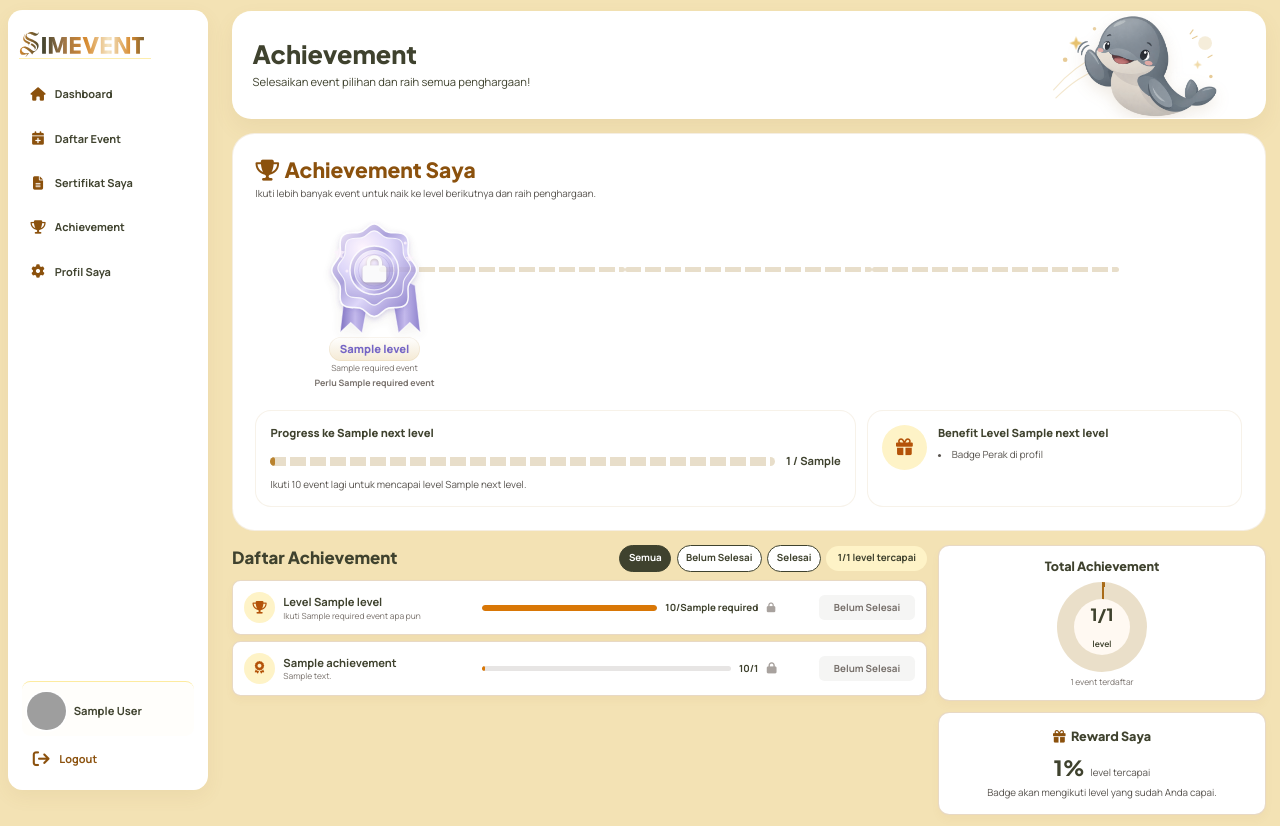
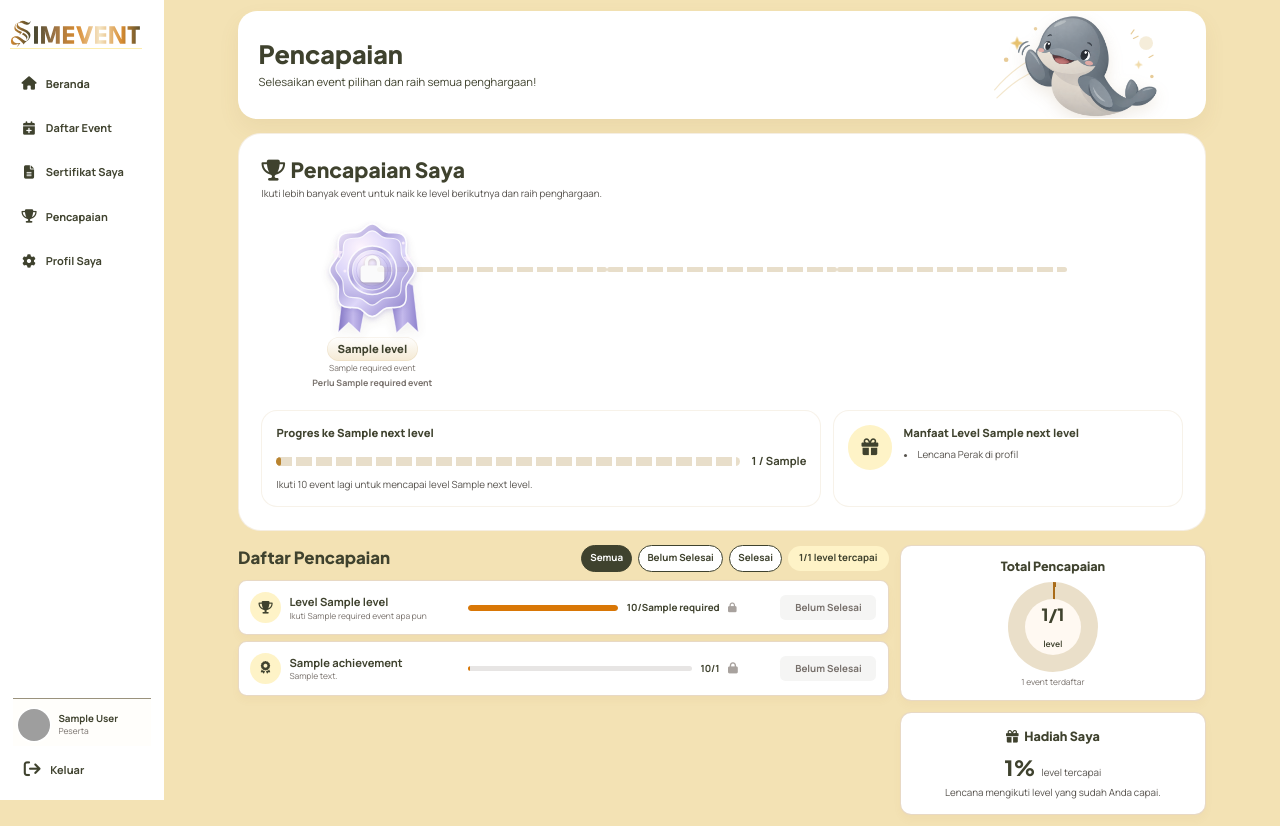
Before and after one commit to HikaruYui/simevent-web, a Django app: template frontend/templates/peserta/achievement.html in a window 1280 px wide. Run offline with Django 5.2, Linux system fonts and the light colour scheme; a user stored in the database is signed in; tables that the repository leaves empty hold one stand-in row (values such as "Sample post"); the template is opened without the code that fills it: most values are stand-ins (such as "Sample title", 1, 10 or a date in 2020); some libraries are stand-ins or nearby versions; grey boxes are pictures that could not be loaded.

Commit message:
perbaikan bar kiri di peserta

```diff
--- a/frontend/templates/peserta/achievement.html
+++ b/frontend/templates/peserta/achievement.html
@@ -1,6 +1,6 @@
 {% extends 'peserta/base_peserta.html' %}
 {% load static %}
-{% block ptitle %}Achievement{% endblock %}
+{% block ptitle %}Pencapaian{% endblock %}
 {% block peserta %}
 <style>
 #achievementProgress {
@@ -79,7 +79,7 @@
 <div class="mx-auto w-full min-w-0 max-w-[1440px] space-y-5">
  <header class="participant-page-intro participant-hero relative overflow-hidden rounded-[24px] px-5 sm:px-6 lg:px-7">
   <div class="relative z-10 max-w-2xl lg:max-w-[52%] xl:max-w-[56%]">
-   <h1 class="font-display text-3xl font-extrabold text-brand-ink sm:text-4xl">Achievement</h1>
+   <h1 class="font-display text-3xl font-extrabold text-brand-ink sm:text-4xl">Pencapaian</h1>
    <p class="mt-2">Selesaikan event pilihan dan raih semua penghargaan!</p>
   </div>
   {% include 'peserta/_pesut_hero_art.html' %}
@@ -87,7 +87,7 @@
  <section id="achievementProgress" class="rounded-[28px] p-5 sm:p-8">
   <div class="relative z-10">
    <div>
-    <h2 class="font-display text-2xl font-extrabold text-brand-orangeDeep sm:text-3xl"><i class="fa-solid fa-trophy mr-2"></i>Achievement Saya</h2>
+    <h2 class="font-display text-2xl font-extrabold text-brand-orangeDeep sm:text-3xl"><i class="fa-solid fa-trophy mr-2"></i>Pencapaian Saya</h2>
     <p class="mt-2 text-sm text-stone-600">Ikuti lebih banyak event untuk naik ke level berikutnya dan raih penghargaan.</p>
    </div>
 
@@ -130,22 +130,22 @@
 
    <div class="mt-7 grid gap-4 md:grid-cols-[1.6fr_1fr]">
     <div class="achievement-progress-panel rounded-[20px] p-5">
-     <h3 class="font-extrabold text-brand-olive">Progress {% if progress_remaining %}ke {{ next_level.name }}{% else %}achievement{% endif %}</h3>
+     <h3 class="font-extrabold text-brand-olive">Progres {% if progress_remaining %}ke {{ next_level.name }}{% else %}pencapaian{% endif %}</h3>
      <div class="mt-4 flex items-center gap-4">
       <div class="achievement-track h-3 flex-1 overflow-hidden rounded-full"><div class="achievement-track-fill h-full rounded-full transition-all" style="width:{{ progress_percent }}%"></div></div>
       <strong class="whitespace-nowrap text-brand-olive">{{ level_count }} / {{ next_threshold }}</strong>
      </div>
-     <p class="mt-3 text-sm text-stone-600">{% if progress_remaining %}Ikuti {{ progress_remaining }} event lagi untuk mencapai level {{ next_level.name }}.{% else %}Selamat, Anda telah mencapai seluruh level achievement!{% endif %}</p>
+     <p class="mt-3 text-sm text-stone-600">{% if progress_remaining %}Ikuti {{ progress_remaining }} event lagi untuk mencapai level {{ next_level.name }}.{% else %}Selamat, Anda telah mencapai seluruh level pencapaian!{% endif %}</p>
     </div>
     <div class="achievement-benefit-panel flex gap-4 rounded-[20px] p-5">
      <span class="grid h-16 w-16 shrink-0 place-items-center rounded-full bg-amber-100 text-2xl text-amber-700"><i class="fa-solid fa-gift"></i></span>
      <div>
-      <h3 class="font-extrabold text-brand-olive">Benefit Level {{ next_level.name }}</h3>
+      <h3 class="font-extrabold text-brand-olive">Manfaat Level {{ next_level.name }}</h3>
       <ul class="mt-2 list-inside list-disc space-y-1 text-sm text-stone-600">
-       {% if next_level.name == "Emas" %}<li>Badge Emas di profil</li><li>Sertifikat spesial</li><li>Akses ke event eksklusif</li>
-       {% elif next_level.name == "Platinum" %}<li>Badge Platinum di profil</li><li>Akses prioritas ke event eksklusif</li>
-       {% elif next_level.name == "Legenda" %}<li>Badge Legenda di profil</li><li>Semua benefit level sebelumnya</li><li>Reward spesial</li>
-       {% else %}<li>Badge Perak di profil</li>{% endif %}
+       {% if next_level.name == "Emas" %}<li>Lencana Emas di profil</li><li>Sertifikat spesial</li><li>Akses ke event eksklusif</li>
+       {% elif next_level.name == "Platinum" %}<li>Lencana Platinum di profil</li><li>Akses prioritas ke event eksklusif</li>
+       {% elif next_level.name == "Legenda" %}<li>Lencana Legenda di profil</li><li>Semua manfaat level sebelumnya</li><li>Hadiah spesial</li>
+       {% else %}<li>Lencana Perak di profil</li>{% endif %}
       </ul>
      </div>
     </div>
@@ -156,9 +156,9 @@
   <div id="achievementListLayout" class="grid items-stretch gap-4 lg:grid-cols-[minmax(0,1.7fr)_minmax(270px,0.8fr)]">
   <section>
     <div class="mb-3 flex flex-wrap items-center justify-between gap-3">
-    <h2 class="font-display text-2xl font-extrabold text-brand-ink">Daftar Achievement</h2>
+    <h2 class="font-display text-2xl font-extrabold text-brand-ink">Daftar Pencapaian</h2>
     <div class="flex flex-wrap items-center gap-2">
-     <div class="flex flex-wrap items-center gap-2" role="group" aria-label="Filter achievement">
+     <div class="flex flex-wrap items-center gap-2" role="group" aria-label="Filter pencapaian">
       <button type="button" class="achievement-filter rounded-full border border-[#3F422E] bg-white px-3 py-2 text-xs font-bold text-[#3F422E] transition-colors sm:text-sm" data-filter="all" aria-pressed="true">Semua</button>
       <button type="button" class="achievement-filter rounded-full border border-[#3F422E] bg-white px-3 py-2 text-xs font-bold text-[#3F422E] transition-colors sm:text-sm" data-filter="pending" aria-pressed="false">Belum Selesai</button>
       <button type="button" class="achievement-filter rounded-full border border-[#3F422E] bg-white px-3 py-2 text-xs font-bold text-[#3F422E] transition-colors sm:text-sm" data-filter="done" aria-pressed="false">Selesai</button>
@@ -183,23 +183,23 @@
      <span class="rounded-lg px-3 py-2 text-center text-sm font-bold {% if achievement.is_completed %}bg-emerald-100 text-emerald-800{% else %}bg-stone-100 text-stone-500{% endif %}">{% if achievement.is_completed %}Selesai{% else %}Belum Selesai{% endif %}</span>
     </article>
     {% endfor %}
-      <div id="achievementEmpty" class="participant-card hidden min-h-[240px] rounded-2xl p-6 text-center text-base font-semibold text-stone-500" role="status" aria-live="polite">Tidak ada achievement pada filter ini.</div>
+      <div id="achievementEmpty" class="participant-card hidden min-h-[240px] rounded-2xl p-6 text-center text-base font-semibold text-stone-500" role="status" aria-live="polite">Tidak ada pencapaian pada filter ini.</div>
    </div>
   </section>
     <aside class="grid content-start gap-4 lg:grid-rows-[auto_minmax(min-content,1fr)]">
    <section class="participant-card rounded-2xl p-4">
-    <h2 class="font-display text-center text-lg font-extrabold">Total Achievement</h2>
+    <h2 class="font-display text-center text-lg font-extrabold">Total Pencapaian</h2>
     <div class="mt-2 grid justify-items-center">
      <div class="achievement-donut grid h-32 w-32 shrink-0 place-items-center rounded-full text-center" style="--achievement-progress: {{ completed_percentage }}%"><span class="grid h-20 w-20 place-items-center rounded-full bg-[#fff9f2] font-display text-2xl font-extrabold">{{ completed_count }}/{{ levels|length }}<small class="block text-xs font-semibold">level</small></span></div>
      <p class="mt-2 text-center text-xs text-stone-500">{{ level_count }} event terdaftar</p>
     </div>
    </section>
      <section class="participant-card flex flex-col justify-center rounded-2xl p-5">
-    <h2 class="text-center font-display text-lg font-extrabold"><i class="fa-solid fa-gift mr-2 text-brand-orangeDeep"></i>Reward Saya</h2>
+    <h2 class="text-center font-display text-lg font-extrabold"><i class="fa-solid fa-gift mr-2 text-brand-orangeDeep"></i>Hadiah Saya</h2>
     <div class="mt-3 flex items-baseline justify-center gap-2"><span class="font-display text-3xl font-extrabold">{{ completed_percentage }}%</span><span class="text-sm text-stone-600">level tercapai</span></div>
-    <p class="mt-2 text-center text-sm text-stone-600">Badge akan mengikuti level yang sudah Anda capai.</p>
+    <p class="mt-2 text-center text-sm text-stone-600">Lencana mengikuti level yang sudah Anda capai.</p>
     {% for level in levels %}{% if level.completed %}
-    <div class="mt-3 flex items-center gap-3 rounded-xl bg-amber-50 p-3"><i class="fa-solid fa-medal text-xl text-amber-600"></i><span class="text-sm font-bold">Badge {{ level.name }}</span><i class="fa-solid fa-check ml-auto text-emerald-600"></i></div>
+    <div class="mt-3 flex items-center gap-3 rounded-xl bg-amber-50 p-3"><i class="fa-solid fa-medal text-xl text-amber-600"></i><span class="text-sm font-bold">Lencana {{ level.name }}</span><i class="fa-solid fa-check ml-auto text-emerald-600"></i></div>
     {% endif %}{% endfor %}
    </section>
   </aside>
@@ -228,10 +228,10 @@ achievementFilters.forEach((button) => button.addEventListener('click', () => {
   if (show) visible += 1;
  });
   achievementEmpty.textContent = filter === 'done'
-   ? 'Belum ada achievement yang selesai.'
+   ? 'Belum ada pencapaian yang selesai.'
    : filter === 'pending'
-    ? 'Semua achievement sudah selesai.'
-    : 'Belum ada achievement.';
+    ? 'Semua pencapaian sudah selesai.'
+    : 'Belum ada pencapaian.';
  achievementEmpty.classList.toggle('hidden', visible !== 0);
  achievementFilters.forEach((item) => {
   const active = item === button;
--- a/frontend/templates/peserta/akun.html
+++ b/frontend/templates/peserta/akun.html
@@ -227,7 +227,7 @@
   </section>
 
   {% if not profile_complete %}
-  <div class="account-notice flex items-start gap-3 rounded-2xl border px-4 py-3 text-sm shadow-sm"><i class="fa-solid fa-circle-info mt-0.5 text-amber-700"></i><p><b>Biodata perlu dilengkapi.</b> Setelah disimpan, Anda bisa melanjutkan ke dashboard dan mendaftar event.</p></div>
+  <div class="account-notice flex items-start gap-3 rounded-2xl border px-4 py-3 text-sm shadow-sm"><i class="fa-solid fa-circle-info mt-0.5 text-amber-700"></i><p><b>Biodata perlu dilengkapi.</b> Setelah disimpan, Anda bisa melanjutkan ke beranda dan mendaftar event.</p></div>
   {% endif %}
 
   <div class="grid grid-cols-1 items-start gap-5">
--- a/frontend/templates/peserta/base_peserta.html
+++ b/frontend/templates/peserta/base_peserta.html
@@ -3,7 +3,7 @@
 {% load static %}
 
 {% block title %}
-  {% block ptitle %}Dashboard Peserta{% endblock %} | SIMEVENT
+  {% block ptitle %}Beranda Peserta{% endblock %} | SIMEVENT
 {% endblock %}
 
 {% block navbar %}{% endblock %}
@@ -622,21 +622,28 @@ html {
 
 @media (min-width: 768px) {
 
-  /* Sidebar lebih ramping */
+  /* Sidebar dan jarak konten mengikuti tata letak pada contoh. */
   .participant-shell {
-    padding-left: 272px !important;
+    padding-left: 205px !important;
   }
 
   .participant-sidebar {
-    left: 10px !important;
-    top: 12px !important;
-    bottom: 12px !important;
-    width: 250px !important;
+    left: 0 !important;
+    top: 0 !important;
+    bottom: 0 !important;
+    width: 205px !important;
   }
 
   .participant-sidebar-panel {
     padding: 25px 12px 16px !important;
-    border-radius: 18px;
+    border: 0 !important;
+    border-radius: 0 !important;
+    background: #fff !important;
+    box-shadow: none !important;
+  }
+
+  .participant-main > div[class*="max-w-[1440px]"] {
+    max-width: 1210px !important;
   }
 
   /* Logo */
@@ -671,8 +678,8 @@ html {
   }
 
   .participant-user-chip img {
-    width: 48px !important;
-    height: 48px !important;
+    width: 40px !important;
+    height: 40px !important;
   }
 
   /* Tombol logout */
@@ -709,6 +716,28 @@ html {
   }
 }
 
+/* Samakan teks aksen menjadi hijau tua di seluruh halaman peserta. */
+.participant-page .text-brand-orangeDeep,
+.participant-page [class*="text-orange-"],
+.participant-page [class*="text-amber-"],
+.participant-page [class*="text-[#8b510d]"],
+.participant-page [class*="text-[#a96b18]"] {
+  color: #3f422e !important;
+}
+
+.participant-page .participant-outline {
+  border-color: #3f422e !important;
+  color: #3f422e !important;
+}
+
+.participant-page .participant-sidebar nav a i {
+  color: #3f422e !important;
+}
+
+.participant-page .achievement-level-label {
+  color: #3f422e !important;
+}
+
 </style>
 {% endblock %}
 
@@ -728,7 +757,7 @@ html {
 
       <a
         href="{% url 'peserta_dashboard' %}"
-        aria-label="SIMEVENT, ke dashboard peserta"
+        aria-label="SIMEVENT, ke beranda peserta"
         class="participant-sidebar-brand mb-6 border-b border-amber-200/70 px-2 pb-4"
         style="--participant-logo-mask: url('{% static 'img/logo.svg' %}')"
       ></a>
@@ -753,7 +782,7 @@ html {
           class="rounded-xl px-3.5 py-3.5 text-lg font-bold {% if request.path == dashboard_url %}participant-button{% else %}text-slate-700{% endif %}"
         >
           <i class="fa-solid fa-house mr-3 w-7 text-2xl"></i>
-          Dashboard
+          Beranda
         </a>
 
         <!-- DAFTAR EVENT -->
@@ -783,7 +812,7 @@ html {
           class="rounded-xl px-3.5 py-3.5 text-lg font-bold {% if request.path == achievement_url %}participant-button{% else %}text-slate-700{% endif %}"
         >
           <i class="fa-solid fa-trophy mr-3 w-7 text-2xl"></i>
-          Achievement
+          Pencapaian
         </a>
 
         <!-- PROFIL -->
@@ -820,7 +849,7 @@ html {
       <div class="mt-auto">
 
         <div
-          class="participant-user-chip mt-4 flex min-w-0 items-center gap-3 rounded-xl border-t border-amber-200/80 px-2 pb-2 pt-4"
+          class="participant-user-chip mt-4 flex min-w-0 items-center gap-3 border-t border-[#9a927d] px-2 pb-2 pt-4"
         >
 
           <img
@@ -833,10 +862,11 @@ html {
             onerror="this.onerror=null; this.src=this.dataset.defaultSrc"
           >
 
-          <span
-            class="truncate text-base font-bold text-brand-ink"
-          >
-            {{ request.user.get_full_name|default:request.user.email }}
+          <span class="min-w-0">
+            <span class="block truncate text-sm font-bold text-brand-ink">
+              {{ request.user.get_full_name|default:request.user.email }}
+            </span>
+            <span class="block text-xs text-stone-500">Peserta</span>
           </span>
 
         </div>
@@ -859,7 +889,7 @@ html {
               class="fa-solid fa-arrow-right-from-bracket w-7 text-2xl"
             ></i>
 
-            Logout
+            Keluar
           </button>
 
         </form>
--- a/frontend/templates/peserta/sertifikat.html
+++ b/frontend/templates/peserta/sertifikat.html
@@ -56,11 +56,11 @@
    <div class="space-y-3">
     {% if registration.certificate_ready %}
     <span class="inline-flex rounded-full bg-emerald-100 px-3 py-2 text-sm font-bold text-emerald-800"><i class="fa-solid fa-circle-check mr-2"></i>Sertifikat Diterbitkan</span>
-    <p class="text-xs text-stone-600">Diterbitkan setelah kehadiran dan feedback terverifikasi.</p>
+    <p class="text-xs text-stone-600">Diterbitkan setelah kehadiran dan umpan balik terverifikasi.</p>
     <div class="flex gap-2"><a href="{% url 'peserta_sertifikat_detail' registration.pk %}" class="participant-outline flex-1 rounded-lg px-3 py-2 text-center text-sm font-bold"><i class="fa-solid fa-eye mr-1"></i>Lihat Sertifikat</a><a href="{% url 'registrations:certificate-pdf' registration.pk %}" class="participant-button flex-1 rounded-lg px-3 py-2 text-center text-sm font-bold"><i class="fa-solid fa-download mr-1"></i>Unduh PDF</a></div>
     {% elif registration.event.status == "COMPLETED" %}
     <span class="inline-flex rounded-full bg-rose-100 px-3 py-2 text-sm font-bold text-rose-700"><i class="fa-solid fa-clock mr-2"></i>Sertifikat Belum Tersedia</span>
-    <p class="text-xs text-stone-500">{% if not registration.attendance or registration.attendance.status != "PRESENT" %}Sertifikat hanya untuk peserta yang hadir.{% elif not registration.feedback %}Kirim feedback untuk membuka sertifikat.{% elif not has_certificate_template %}Template sertifikat belum diatur oleh panitia.{% else %}Selesaikan persyaratan event untuk menerbitkan sertifikat.{% endif %}</p>
+    <p class="text-xs text-stone-500">{% if not registration.attendance or registration.attendance.status != "PRESENT" %}Sertifikat hanya untuk peserta yang hadir.{% elif not registration.feedback %}Kirim umpan balik untuk membuka sertifikat.{% elif not has_certificate_template %}Desain sertifikat belum diatur oleh panitia.{% else %}Selesaikan persyaratan event untuk menerbitkan sertifikat.{% endif %}</p>
     {% else %}
     <span class="inline-flex rounded-full bg-amber-100 px-3 py-2 text-sm font-bold text-amber-900"><i class="fa-solid fa-hourglass-half mr-2"></i>Menunggu Event Selesai</span>
     <p class="text-xs text-stone-500">Sertifikat akan tersedia setelah event selesai dan kehadiran terverifikasi.</p>
```
Also changed, not shown: frontend/templates/peserta/_registrasi_item.html (+5 -5 lines), frontend/templates/peserta/daftar_event.html (+5 -5 lines), frontend/templates/peserta_page.html (+25 -23 lines).
